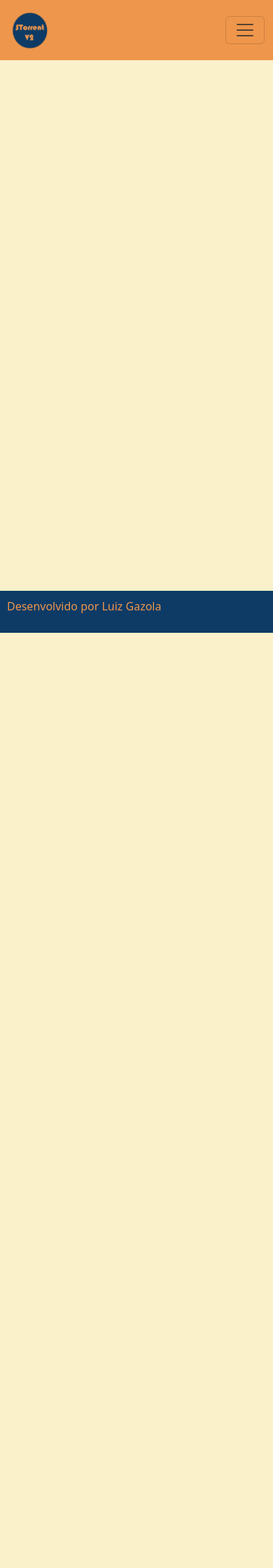
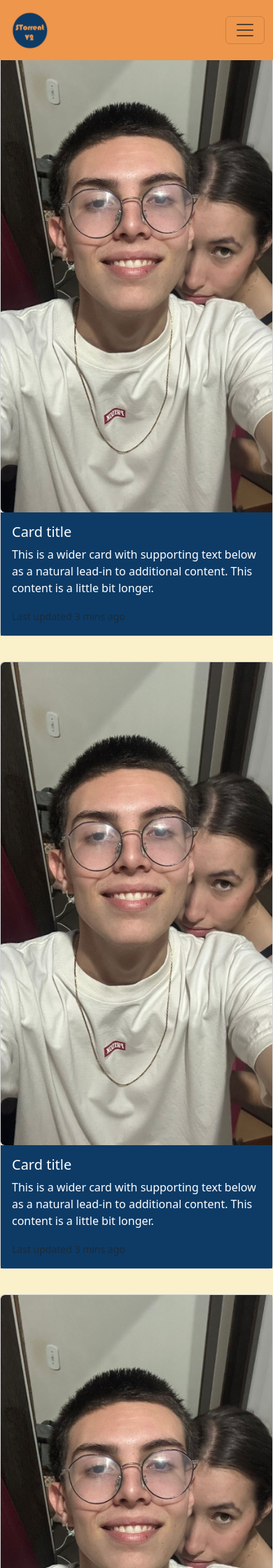
Before and after one commit to LGazola/meuprojeto, a PHP site: page /index.php?pg=equipe in a window 390 px wide. Shown: the top 2240 px of the page at 70% size. Before the commit the page ends 904 px from the top, so only its background shows below. Run offline with PHP 8.4, Linux system fonts and the light colour scheme.

Commit message:
responsividade do site e aba de equipe

```diff
--- a/css/style.css
+++ b/css/style.css
@@ -33,9 +33,8 @@
 
 .carrosel {
   box-shadow: 5px 5px 10px black;
-  justify-content: center;
   overflow: hidden;
-  height: 100%;
+  height: fit-content;
   width: 100%;
   padding-top: 100px;
   position: relative;
@@ -60,10 +59,11 @@
 
 }
 
-img {
+.carrosel .container img {
   object-fit: cover;
-  height: fit-content;
-  width: 600px;
+  height: 550px;
+  width: 1514px;
+
 }
 
 .carrosel .container img:hover {
@@ -104,7 +104,7 @@
   width: 100%;
   padding-left: 15%;
   padding-right: 15%;
-  padding-top: 15px;
+  padding-top: 75px;
 }
 .jogos-card{
 
@@ -112,7 +112,7 @@
   padding-right: 20px;
 }
 .col{
-  padding-top: 25px;
+  padding-top: 30px;
   padding-bottom: 10px;
 
 
@@ -124,5 +124,21 @@
 nav{
   padding-top: 3px;
 }
+.card-e{
 
+  display: grid;
+      grid-template-columns: repeat(auto-fill, minmax(250px, 1fr));
+      gap: 20px;
+}
+
+@media (max-width:900px){
+  .carrosel .container img{
+    width: 900px;
+  }
+}
+@media (max-width: 600px) {
+  .carrosel .container img{
+    width: 600px;
+  }
+}
 /*# sourceMappingURL=style.css.map */
--- a/paginas/equipe.php
+++ b/paginas/equipe.php
@@ -1 +1,62 @@
 <h1>equipe aqui</h1>
+<div class="card-e">
+<div class="card mb-3" style="max-width: 540px;">
+  <div class="row g-0">
+    <div class="col-md-4">
+      <img src="imagens/fotoeu.jpeg" class="img-fluid rounded-start" alt="...">
+    </div>
+    <div class="col-md-8">
+      <div class="card-body">
+        <h5 class="card-title">Card title</h5>
+        <p class="card-text">This is a wider card with supporting text below as a natural lead-in to additional content. This content is a little bit longer.</p>
+        <p class="card-text"><small class="text-body-secondary">Last updated 3 mins ago</small></p>
+      </div>
+    </div>
+  </div>
+</div>
+
+<div class="card mb-3" style="max-width: 540px;">
+  <div class="row g-0">
+    <div class="col-md-4">
+      <img src="imagens/fotoeu.jpeg" class="img-fluid rounded-start" alt="...">
+    </div>
+    <div class="col-md-8">
+      <div class="card-body">
+        <h5 class="card-title">Card title</h5>
+        <p class="card-text">This is a wider card with supporting text below as a natural lead-in to additional content. This content is a little bit longer.</p>
+        <p class="card-text"><small class="text-body-secondary">Last updated 3 mins ago</small></p>
+      </div>
+    </div>
+  </div>
+</div>
+
+<div class="card mb-3" style="max-width: 540px;">
+  <div class="row g-0">
+    <div class="col-md-4">
+      <img src="imagens/fotoeu.jpeg" class="img-fluid rounded-start" alt="...">
+    </div>
+    <div class="col-md-8">
+      <div class="card-body">
+        <h5 class="card-title">Card title</h5>
+        <p class="card-text">This is a wider card with supporting text below as a natural lead-in to additional content. This content is a little bit longer.</p>
+        <p class="card-text"><small class="text-body-secondary">Last updated 3 mins ago</small></p>
+      </div>
+    </div>
+  </div>
+</div>
+
+<div class="card mb-3" style="max-width: 540px;">
+  <div class="row g-0">
+    <div class="col-md-4">
+      <img src="imagens/fotoeu.jpeg" class="img-fluid rounded-start" alt="...">
+    </div>
+    <div class="col-md-8">
+      <div class="card-body">
+        <h5 class="card-title">Card title</h5>
+        <p class="card-text">This is a wider card with supporting text below as a natural lead-in to additional content. This content is a little bit longer.</p>
+        <p class="card-text"><small class="text-body-secondary">Last updated 3 mins ago</small></p>
+      </div>
+    </div>
+  </div>
+</div>
+</div>
--- a/script.js
+++ b/script.js
@@ -2,6 +2,17 @@
 const img = document.querySelectorAll("#img img");
 
 let idx = 0;
+let offset = getOffset();
+
+function getOffset() {
+    if (window.matchMedia("(max-width: 601px)").matches) {
+      return 600;
+    } else if (window.matchMedia("(max-width: 900px)").matches) {
+      return 900;
+    } else {
+      return 1514;
+    }
+  }
 
 function carrosel(){
     idx++
@@ -9,7 +20,7 @@
     if(idx > img.length - 1){
         idx=0
     }
-    imgs.style.transform = `translateX(${-idx * 550}px)`;
+    imgs.style.transform = `translateX(${-idx * offset}px)`;
 
 }
 interval = setInterval(carrosel, 1800);
```
Also changed, not shown: imagens/fotoeu.jpeg (added).
